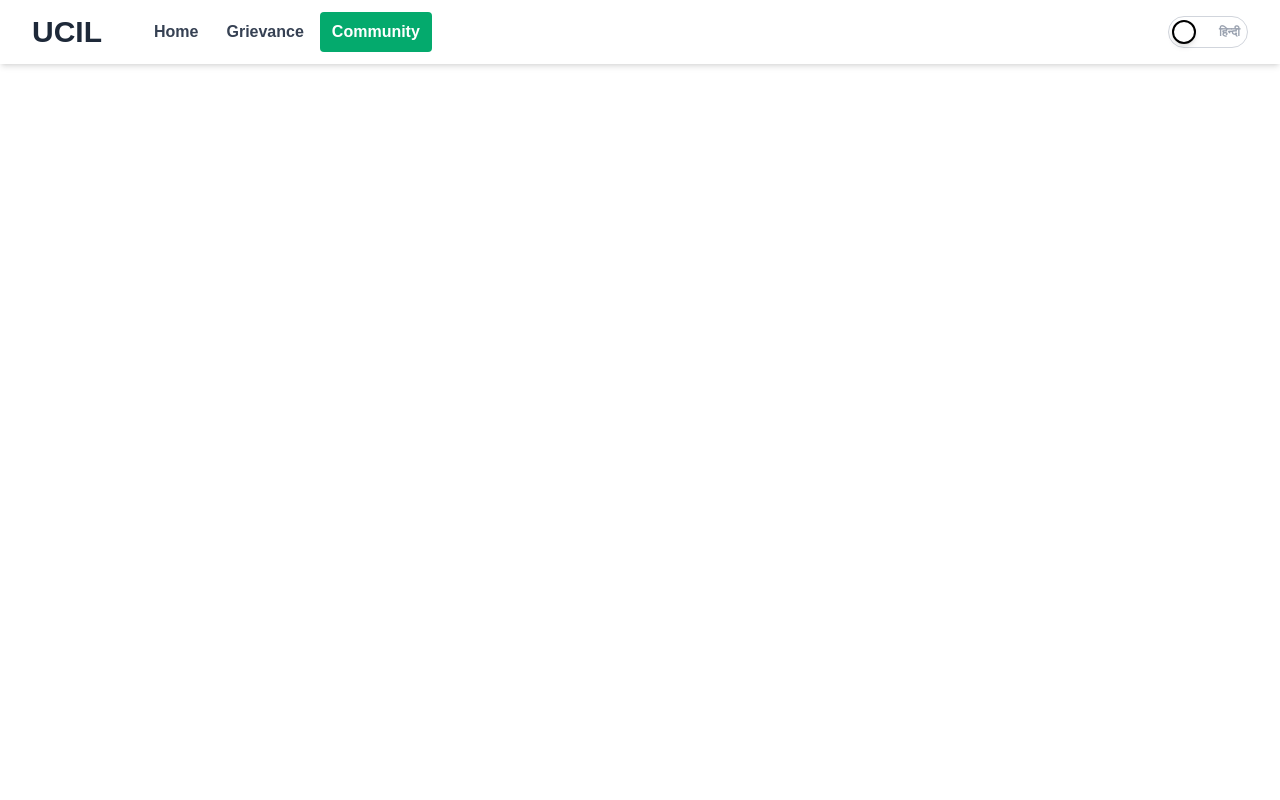
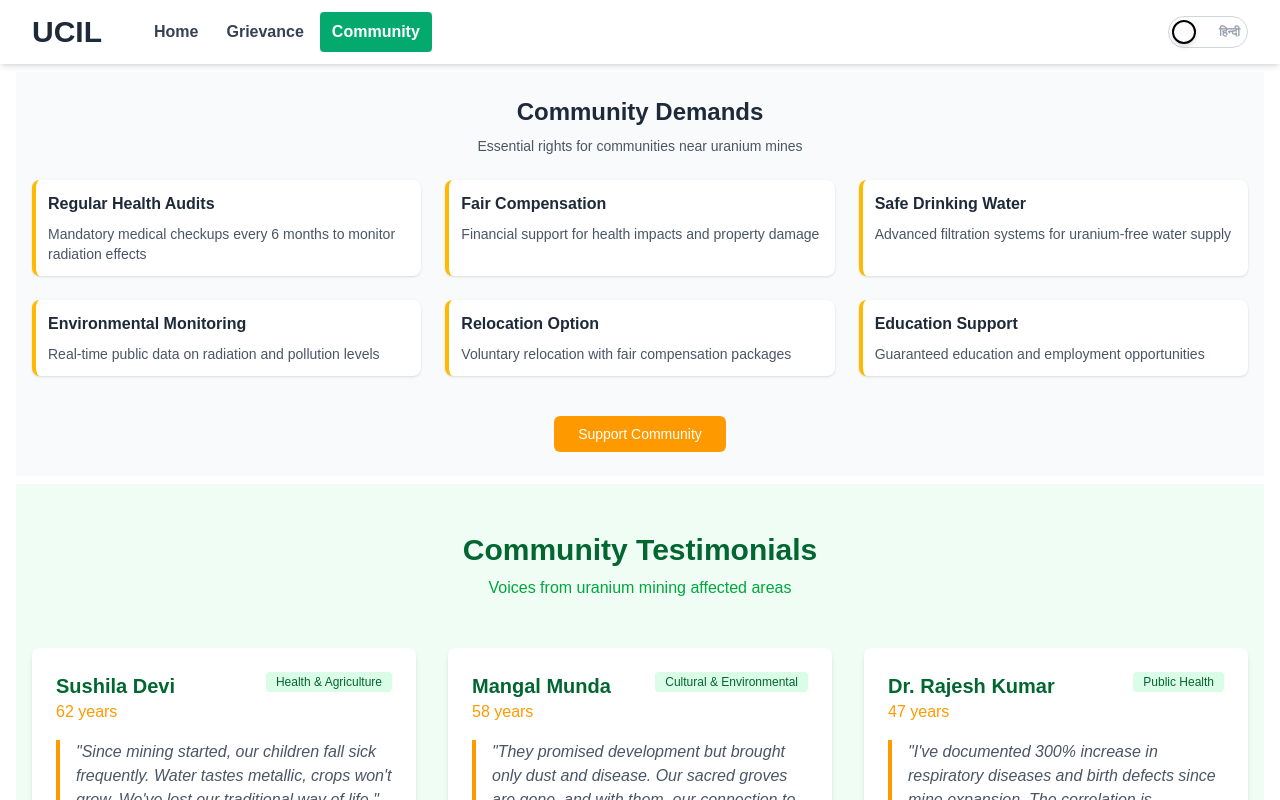
Before and after one commit to ShubhamKumar547/UCIL-SOC-25, a Next.js app: page /community in a window 1280 px wide. Built offline with nearby package versions, Linux system fonts and the light colour scheme.

Commit message:
added testimonials,demands of communiity sections

```diff
--- /dev/null
+++ b/components/Demands.jsx
@@ -0,0 +1,51 @@
+import React from 'react';
+import { useRouter } from 'next/router';
+import demand_en from '../public/locales/en/demand.json';
+import demand_hi from '../public/locales/hi/demand.json';
+
+const CommunityDemands = () => {
+  const { locale } = useRouter();
+    const demand_translation = { demand_en, demand_hi };
+    const lang = locale === "hi" ? "demand_hi" : "demand_en";
+
+    const t = demand_translation[lang] || demand_translation.en;
+
+  return (
+    <section className="py-6 bg-gray-50">
+      <div className="container mx-auto px-4">
+        <div className="text-center mb-6">
+          <h2 className="text-2xl md:text-2xl font-bold text-gray-800 mb-2 text-normal">
+            {t.title}
+          </h2>
+          <p className="text-gray-600 max-w-md mx-auto text-sm text-normal">
+            {t.subtitle}
+          </p>
+        </div>
+
+        <div className="grid grid-cols-1 md:grid-cols-2 lg:grid-cols-3 gap-6 text-normal">
+          {t.demands.map((demand, index) => (
+            <div
+              key={index}
+              className="bg-white p-3 rounded-lg shadow-sm hover:shadow-md transition-shadow border-l-4 border-amber-400"
+            >
+              <h3 className="text-md font-semibold text-gray-800 mb-2 text-normal">
+                {demand.title}
+              </h3>
+              <p className="text-gray-600 text-sm text-normal">
+                {demand.description}
+              </p>
+            </div>
+          ))}
+        </div>
+
+        <div className="mt-10 text-center">
+          <button className="bg-amber-500 hover:bg-amber-600 text-white font-medium py-2 px-6 rounded-md transition-colors text-sm hover:cursor-pointer">
+            {t.cta}
+          </button>
+        </div>
+      </div>
+    </section>
+  );
+};
+
+export default CommunityDemands;
--- /dev/null
+++ b/components/Testimonials.jsx
@@ -0,0 +1,59 @@
+import React from 'react';
+import { useRouter } from 'next/router';
+import en from '../public/locales/en/testimonials.json';
+import hi from '../public/locales/hi/testimonials.json';
+
+const CommunityTestimonials = () => {
+  const { locale } = useRouter();
+  const t = locale === 'hi' ? hi : en;
+
+  return (
+    <section className="py-12 bg-green-50">
+      <div className="container mx-auto px-4">
+        <div className="text-center mb-12">
+          <h2 className="text-3xl font-bold text-green-800 mb-2">
+            {t.title}
+          </h2>
+          <p className="text-green-600 font-normal">
+            {t.subtitle}
+          </p>
+        </div>
+
+        <div className="grid grid-cols-1 md:grid-cols-2 lg:grid-cols-3 gap-8">
+          {t.testimonials.map((testimonial, index) => (
+            <div
+              key={index}
+              className="bg-white rounded-lg shadow-md overflow-hidden hover:shadow-lg transition-shadow"
+            >
+              <div className="p-6">
+                <div className="flex justify-between items-start mb-4">
+                  <div>
+                    <h3 className="text-xl font-semibold text-green-800">
+                      {testimonial.name}
+                    </h3>
+                    <p className="text-amber-500 font-normal">
+                      {testimonial.age} years
+                    </p>
+                  </div>
+                  <span className="bg-green-100 text-green-800 text-xs font-medium px-2.5 py-0.5 rounded">
+                    {testimonial.category}
+                  </span>
+                </div>
+
+                <blockquote className="text-gray-600 font-normal italic mb-4 border-l-4 border-amber-500 pl-4">
+                  "{testimonial.quote}"
+                </blockquote>
+
+                <p className="text-sm text-gray-500 font-normal">
+                  {testimonial.role}
+                </p>
+              </div>
+            </div>
+          ))}
+        </div>
+      </div>
+    </section>
+  );
+};
+
+export default CommunityTestimonials;
--- a/pages/community.js
+++ b/pages/community.js
@@ -3,15 +3,28 @@ import Navbar from "@/components/Navbar";
 import { useRouter } from "next/router";
 import en from "../public/locales/en/common.json";
 import hi from "../public/locales/hi/common.json";
+import CommunityDemands from "@/components/Demands";
+import CommunityTestimonials from "@/components/Testimonials";
 
 const community = () => {
   const translations = { en, hi };
   const { locale } = useRouter();
   const t = translations[locale] || translations.en;
   return (
-    <div>
-      <Navbar t={t} />
-    </div>
+    <>
+      <div>
+        <Navbar t={t} />
+      </div>
+      <div className="max-w-7xl mx-auto px-4  pt-2 ">
+        <CommunityDemands/>
+      </div>
+      <div className="max-w-7xl mx-auto px-4  pt-2 ">
+        <CommunityTestimonials/>
+      </div>
+
+
+
+    </>
   );
 };
 
--- /dev/null
+++ b/public/locales/en/demand.json
@@ -0,0 +1,31 @@
+{
+  "title": "Community Demands",
+  "subtitle": "Essential rights for communities near uranium mines",
+  "demands": [
+    {
+      "title": "Regular Health Audits",
+      "description": "Mandatory medical checkups every 6 months to monitor radiation effects"
+    },
+    {
+      "title": "Fair Compensation",
+      "description": "Financial support for health impacts and property damage"
+    },
+    {
+      "title": "Safe Drinking Water",
+      "description": "Advanced filtration systems for uranium-free water supply"
+    },
+    {
+      "title": "Environmental Monitoring",
+      "description": "Real-time public data on radiation and pollution levels"
+    },
+    {
+      "title": "Relocation Option",
+      "description": "Voluntary relocation with fair compensation packages"
+    },
+    {
+      "title": "Education Support",
+      "description": "Guaranteed education and employment opportunities"
+    }
+  ],
+  "cta": "Support Community"
+}
--- /dev/null
+++ b/public/locales/en/testimonials.json
@@ -0,0 +1,27 @@
+{
+  "title": "Community Testimonials",
+  "subtitle": "Voices from uranium mining affected areas",
+  "testimonials": [
+    {
+      "name": "Sushila Devi",
+      "age": 62,
+      "role": "Farmer for 45 years",
+      "category": "Health & Agriculture",
+      "quote": "Since mining started, our children fall sick frequently. Water tastes metallic, crops won't grow. We've lost our traditional way of life."
+    },
+    {
+      "name": "Mangal Munda",
+      "age": 58,
+      "role": "Tribal elder",
+      "category": "Cultural & Environmental",
+      "quote": "They promised development but brought only dust and disease. Our sacred groves are gone, and with them, our connection to ancestors."
+    },
+    {
+      "name": "Dr. Rajesh Kumar",
+      "age": 47,
+      "role": "Local doctor since 2001",
+      "category": "Public Health",
+      "quote": "I've documented 300% increase in respiratory diseases and birth defects since mine expansion. The correlation is undeniable."
+    }
+  ]
+}
--- /dev/null
+++ b/public/locales/hi/demand.json
@@ -0,0 +1,31 @@
+{
+  "title": "समुदाय की मांगें",
+  "subtitle": "यूरेनियम खानों के पास रहने वाले समुदायों के अधिकार",
+  "demands": [
+    {
+      "title": "नियमित स्वास्थ्य जांच",
+      "description": "विकिरण प्रभावों की निगरानी के लिए 6 महीने में चिकित्सा जांच"
+    },
+    {
+      "title": "उचित मुआवजा",
+      "description": "स्वास्थ्य प्रभावों और संपत्ति क्षति के लिए वित्तीय सहायता"
+    },
+    {
+      "title": "सुरक्षित पेयजल",
+      "description": "यूरेनियम मुक्त जल आपूर्ति के लिए उन्नत फिल्टर सिस्टम"
+    },
+    {
+      "title": "पर्यावरण निगरानी",
+      "description": "विकिरण और प्रदूषण स्तर पर रीयल-टाइम सार्वजनिक डेटा"
+    },
+    {
+      "title": "पुनर्वास विकल्प",
+      "description": "उचित मुआवजा पैकेज के साथ स्वैच्छिक पुनर्वास"
+    },
+    {
+      "title": "शिक्षा सहायता",
+      "description": "शिक्षा और रोजगार के गारंटीकृत अवसर"
+    }
+  ],
+  "cta": "हमारे संघर्ष में शामिल हों"
+}
--- /dev/null
+++ b/public/locales/hi/testimonials.json
@@ -0,0 +1,27 @@
+{
+  "title": "समुदाय के अनुभव",
+  "subtitle": "यूरेनियम खदानों से प्रभावित क्षेत्रों की आवाज़ें",
+  "testimonials": [
+    {
+      "name": "सुशीला देवी",
+      "age": 62,
+      "role": "45 वर्षों से किसान",
+      "category": "स्वास्थ्य एवं कृषि",
+      "quote": "खनन शुरू होने के बाद, हमारे बच्चे बीमार पड़ने लगे। पानी का स्वाद धातु जैसा हो गया, फसलें नहीं उगती। हमने अपनी पारंपरिक जीवन शैली खो दी है।"
+    },
+    {
+      "name": "मंगल मुंडा",
+      "age": 58,
+      "role": "आदिवासी बुजुर्ग",
+      "category": "सांस्कृतिक एवं पर्यावरण",
+      "quote": "उन्होंने विकास का वादा किया था लेकिन केवल धूल और बीमारियाँ लाए। हमारे पवित्र उपवन गायब हो गए हैं, और उनके साथ हमारा पूर्वजों से जुड़ाव भी।"
+    },
+    {
+      "name": "डॉ. राजेश कुमार",
+      "age": 47,
+      "role": "2001 से स्थानीय डॉक्टर",
+      "category": "जन स्वास्थ्य",
+      "quote": "मैंने खदान विस्तार के बाद श्वसन रोगों और जन्म दोषों में 300% वृद्धि दर्ज की है। यह संबंध निर्विवाद है।"
+    }
+  ]
+}
```
